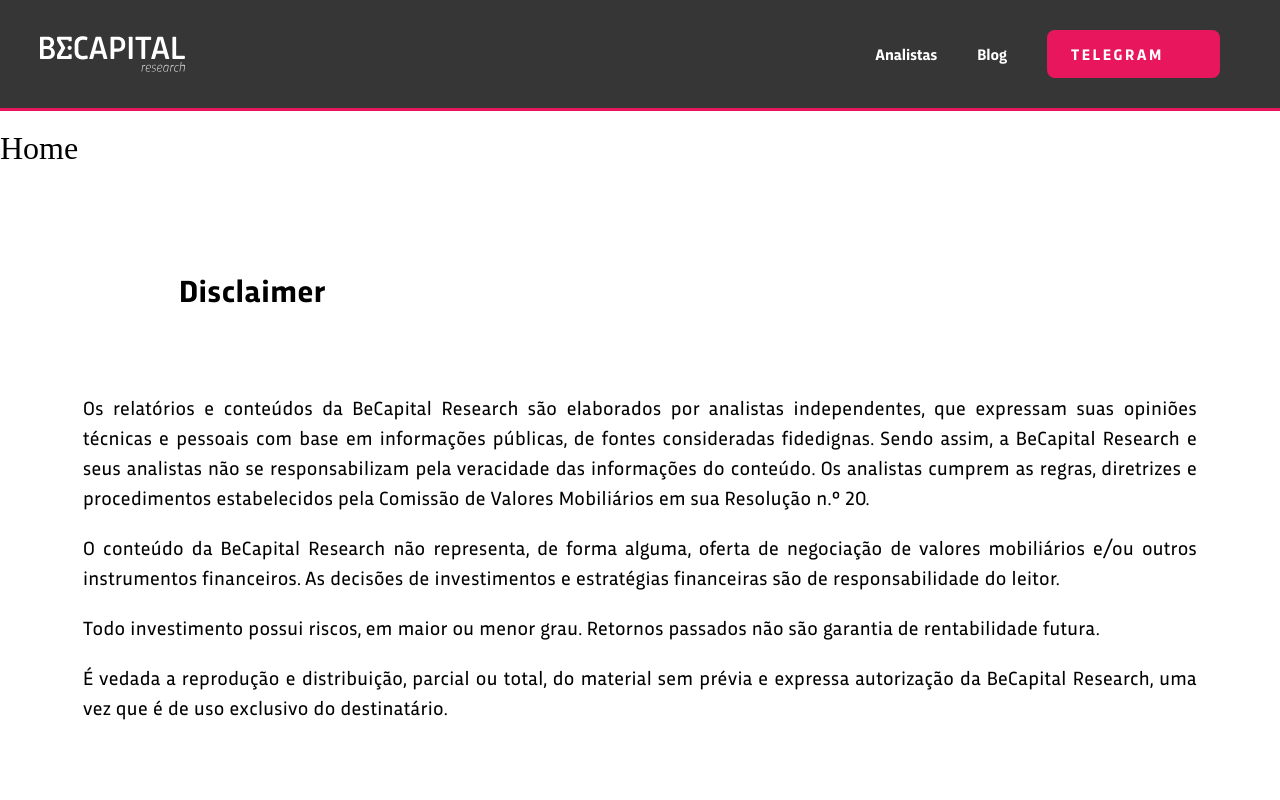
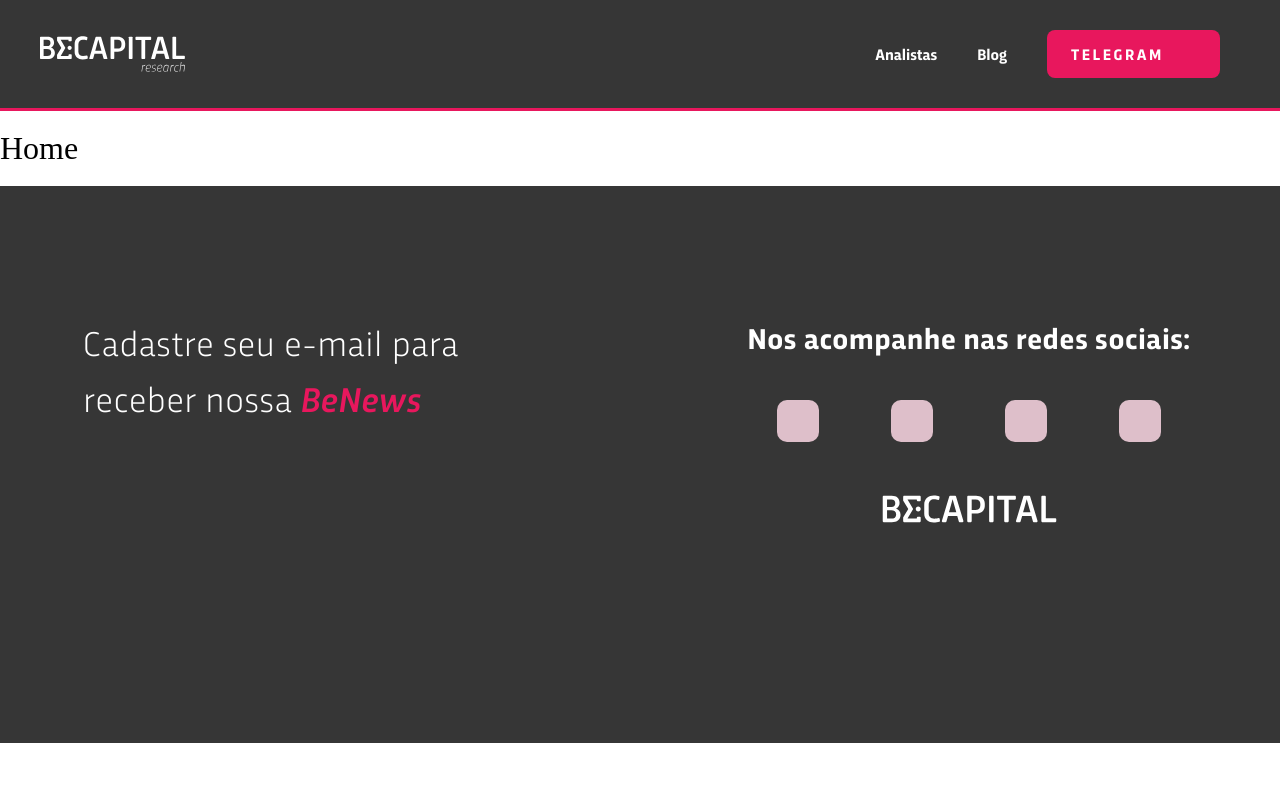
Before and after one commit to aureliocampos/becapitalresearch, a Next.js app: page / in a window 1280 px wide. Shown: the top 800 px of the page. Built offline with nearby package versions, Linux system fonts and the light colour scheme.

Commit message:
Refactoring section newsletter

```diff
--- /dev/null
+++ b/app/components/ButtonSecondary/index.module.scss
@@ -0,0 +1,11 @@
+
+.button__secondary {
+  @extend .button;
+  font: 700 1em $secondary-font;
+  color: $brand;
+  padding: 0.5em 1em;
+  background-color: $white;
+  border: 1px solid $brand;
+  filter: drop-shadow(0px 0px 1.47649px #F21B8E);
+  border-radius: 4.42948px;
+}
--- /dev/null
+++ b/app/modules/FixedNewsletter/index.js
@@ -0,0 +1,63 @@
+import Image from "next/image";
+import becapitalWhite from "../../../media/images/logo-becapital-simples-white.svg"
+
+import style from "./index.module.scss";
+
+export default function SectionNewsletter() {
+
+  const socialMedia = [
+    {
+      name: 'Instagram',
+      icon: 'icon-instagram',
+      link: '#'
+    },
+    {
+      name: 'Youtube',
+      icon: 'icon-youtube',
+      link: '#'
+    },
+    {
+      name: 'Twitter',
+      icon: 'icon-twitter',
+      link: '#'
+    },
+    {
+      name: 'Linkedin',
+      icon: 'icon-linkedin',
+      link: '#'
+    },
+  ]
+
+  return(
+    <section className={`${style.section} ${style.sectionNewsletter}`}>
+      <div className={style.section__container}>
+        <div className={style.newsletter__form}>
+          <h2 className={style.form__title}>Cadastre seu e-mail para receber nossa <strong>BeNews</strong></h2>
+        </div>
+        <div className={style.newsletter__social}>
+          <h2 className={style.social__title}>Nos acompanhe nas redes sociais:</h2>
+          <ul className={style.social__items}>
+            {socialMedia.map((social) => {
+              return (
+                <li className={style.social__item} key={social.name}>
+                  <a href={social.link} className={style.social__link} aria-label={`Link externo para o ${social.name} Becapital`}>
+                    <span className={social.icon}></span>
+                  </a>
+                </li>
+              )
+            })}
+          </ul>
+          <div className={style.companyLogo}>
+            <Image
+              src={becapitalWhite}
+              alt="Logo da empresa Becapital"
+              layout="responsive"
+              width="181"
+              height="30"
+            />
+          </div>
+        </div>
+      </div>
+    </section>
+  )
+}
--- /dev/null
+++ b/app/modules/FixedNewsletter/index.module.scss
@@ -0,0 +1,89 @@
+.sectionNewsletter {
+  padding: 8em 2em 13.75em 2em;
+  background-color: $darkest;
+  .section__container {
+    @include tablet {
+      display: flex;
+      justify-content: space-between;
+      max-width: 1114px;
+      margin: 0 auto;
+    }
+  }
+  .newsletter__form {
+    @include tablet {
+      width: 428px;
+    }
+    .form__title {
+      font: 300 1.625em $primary-font;
+      color: $white;
+      line-height: 40px;
+      letter-spacing: 0.015em;
+      @include notebook {
+        font-size: 2.25em;
+        line-height: 3.5rem;
+      }
+      strong {
+        font-style: italic;
+        font-weight: 500;
+        color: $brand;
+      }
+    }
+  }
+  .newsletter__social {
+    margin-top: 5.25em;
+    @include tablet {
+      width: 456px;
+      margin-top: 0;
+    }
+    .social__title {
+      font: 700 1.25em $primary-font;
+      text-align: center;
+      color: $white;
+      line-height: 33px;
+      letter-spacing: 0.015em;
+      @include notebook {
+        font-size: 1.875em;
+        line-height: 2.875rem;
+      }
+    }
+    .social__items {
+      display: flex;
+      justify-content: space-around;
+      align-items: center;
+      margin: 2.5em 0 5em 0;
+      @include tablet {
+        margin-bottom: 3.25em;
+      }
+      .social__item {
+        .social__link {
+          display: flex;
+          justify-content: center;
+          align-items: center;
+          width: 34px;
+          height: 34px;
+          border-radius: 10px;
+
+          color: $black;
+          background-color: $brand-dark;
+          transition: all 0.2s ease-in-out;
+          @include notebook {
+            width: 42px;
+            height: 42px;
+            span {
+              font-size: 1.25em;
+            }
+          }
+          &:hover {
+            color: $white;
+            background-color: $brand;
+          }
+        }
+      }
+    }
+  }
+  .companyLogo {
+    width: 177px;
+    height: auto;
+    margin: 0 auto;
+  }
+}
--- a/app/modules/Footer/index.js
+++ b/app/modules/Footer/index.js
@@ -1,8 +1,11 @@
 
 import style from "./index.module.scss";
+import SectionNewsletter from "../FixedNewsletter";
 
 export default function Footer() {
   return(
+    <>
+    <SectionNewsletter />
     <footer className={style.footer}>
       <div className={style.footer__container}>
         <h2 className={style.footer__title}>Disclaimer</h2>
@@ -14,5 +17,6 @@
         </div>
       </div>
     </footer>
+    </>
   )
 }
--- a/scss/partials/_buttons.scss
+++ b/scss/partials/_buttons.scss
@@ -10,25 +10,7 @@
   outline: none;
   border: none;
 }
-.button__primary {
-  font: 900 0.875em $secondary-font;
-  color: $white;
-  line-height: 18px;
-  letter-spacing: 0.165em;
-  background: $gradient-brand;
-  box-shadow: 0px 4.10758px 10.9536px rgba(232, 23, 93, 0.51);
-  border-radius: 0.875em;
-}
 
-.button__secondary {
-  font: 700 1em $secondary-font;
-  color: $brand;
-  padding: 0.5em 1em;
-  background-color: $white;
-  border: 1px solid $brand;
-  filter: drop-shadow(0px 0px 1.47649px #F21B8E);
-  border-radius: 4.42948px;
-}
 .button__secondary--gray {
   font: 700 1em $secondary-font;
   color: $gray-darkest;
```
Also changed, not shown: app/components/ButtonSecondary/index.js (added), media/images/logo-becapital-simples-white.svg (added).
